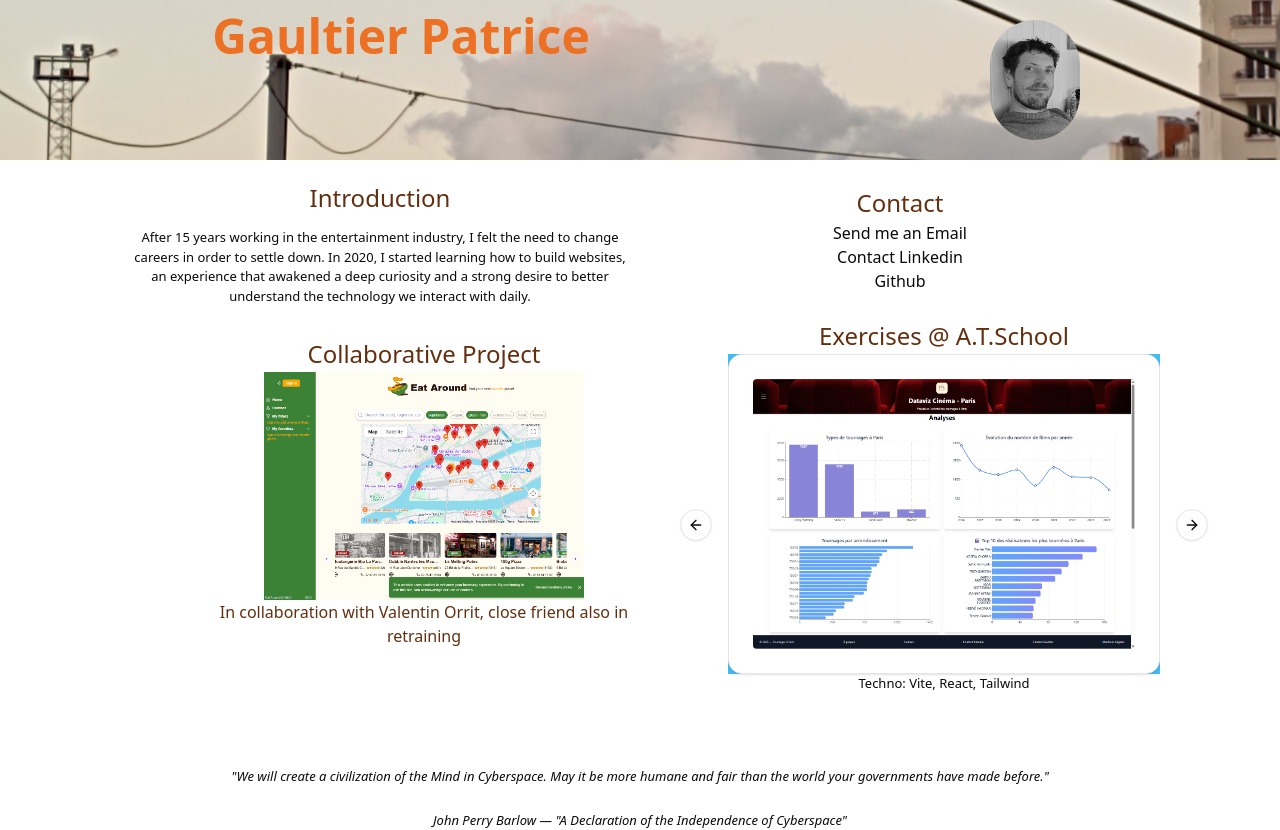
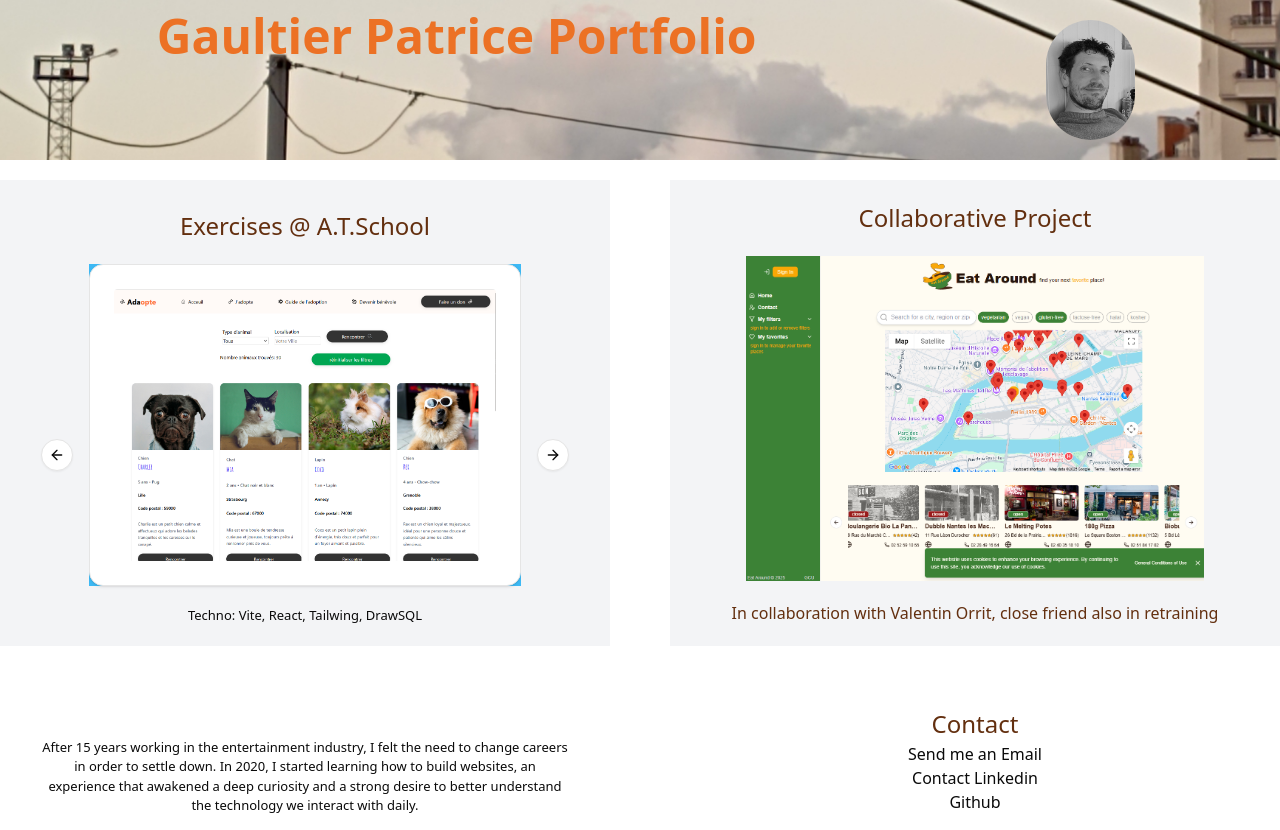
Before and after one commit to gaultierpatrice/portfolioGP, a React (Vite) app: page / in a window 1280 px wide. Shown: the top 830 px of the page. Built offline with nearby package versions, Linux system fonts and the light colour scheme.

Commit message:
chore: redesign quite ok

```diff
--- a/src/App.tsx
+++ b/src/App.tsx
@@ -12,20 +12,18 @@ function App() {
       <div className=" flex flex-col items-center">
         <Header />
 
-        <div className=" flex flex-col px-10 sm:flex-row sm:px-30">
-          <div className="flex-1 ">
+        <div className="grid grid-cols-1 lg:grid-cols-2 gap-15 mt-5">
+          <div className="h-full bg-gray-100">
+            <Exercise />
+          </div>
+          <div className="h-full bg-gray-100 flex flex-col">
+            <Project />
+          </div>
+          <div className="h-full">
             <Intro />
           </div>
-          <div className="flex-1 flex flex-col justify-center items-center">
+          <div className="h-full">
             <Contact />
-          </div>
-        </div>
-        <div className=" flex flex-col sm:flex-row sm:px-30">
-          <div className="flex flex-col flex-1  md:flex-row">
-            <Project />
-            <div className="flex-1 ">
-              <Exercise />
-            </div>
           </div>
         </div>
 
--- a/src/components/Exercise.tsx
+++ b/src/components/Exercise.tsx
@@ -10,10 +10,10 @@ import { exercises } from "@/components/data/exercises.ts";
 
 export default function Exercise() {
   return (
-    <div id="carousel" className="mt-2w-full flex flex-col items-center">
-      <h2>Exercises @ A.T.School</h2>
+    <div id="carousel" className="mt-2 w-full flex flex-col items-center">
+      <h2 className="p-5">Exercises @ A.T.School</h2>
       <Carousel opts={{ loop: true }} className="">
-        <CarouselContent className="w-md">
+        <CarouselContent className="w-sm md:w-md">
           {exercises.map((exercise, index) => (
             <CarouselItem key={index}>
               <a
@@ -22,7 +22,7 @@ export default function Exercise() {
                 className="group relative block bg-sky-500/75"
               >
                 <Card>
-                  <CardContent className="relative flex flex-col items-center w-full max-w-sm md:max-w-md">
+                  <CardContent className="relative flex flex-col items-center w-full">
                     {exercise.image && (
                       <img
                         src={exercise.image}
@@ -48,7 +48,7 @@ export default function Exercise() {
                 </Card>
               </a>
               {exercise.stack?.length > 0 && (
-                <p>Techno: {exercise.stack.join(", ")}</p>
+                <p className="p-5">Techno: {exercise.stack.join(", ")}</p>
               )}
             </CarouselItem>
           ))}
--- a/src/components/Header.tsx
+++ b/src/components/Header.tsx
@@ -1,7 +1,7 @@
 export default function Header() {
   return (
     <div className="flex flex-row min-h-[20vh] justify-around w-full bg-[url(../public/image/background/img_header.jpg)] bg-size-[auto_1280px] bg-center bg-no-repeat">
-      <h1 className="pl-3 font-semibold">Gaultier Patrice</h1>
+      <h1 className="pl-3 font-semibold">Gaultier Patrice Portfolio</h1>
       <img src="image/PhotoProfilOk.jpg" className="h-30 mt-5 rounded-full " />
     </div>
   );
--- a/src/components/Intro.tsx
+++ b/src/components/Intro.tsx
@@ -3,8 +3,7 @@ export default function Intro() {
     <div className="flex flex-col">
       <div className="mt-5 flex flex-col min-height-screen">
         <div className="flex flex-col items-center">
-          <h2>Introduction</h2>
-          <p className="p-3">
+          <p className="p-3 px-10">
             After 15 years working in the entertainment industry, I felt the
             need to change careers in order to settle down. In 2020, I started
             learning how to build websites, an experience that awakened a deep
--- a/src/components/Project.tsx
+++ b/src/components/Project.tsx
@@ -1,14 +1,14 @@
 export default function Project() {
   return (
-    <div className="mt-2.5 p-2 flex flex-col items-center max-w-5/6 sm:px-20">
-      <h2>Collaborative Project</h2>
-      <div className=" flex flex-col items-center">
+    <div>
+      <h2 className="p-5">Collaborative Project</h2>
+      <div className=" flex flex-col items-center justify-center">
         <a
           target="_blank"
           href="https://eataround.co/"
-          className="group relative block max-w-xs"
+          className="group relative block max-w-9/12"
         >
-          <div className="max-w-xs ">
+          <div className="">
             <img
               id="imgEA"
               src="../image/screenshots/projets/eataround.png"
@@ -34,7 +34,7 @@ export default function Project() {
           </div>
         </a>
 
-        <h3>
+        <h3 className="p-5">
           In collaboration with Valentin Orrit, close friend also in retraining
         </h3>
       </div>
--- a/src/components/data/exercises.ts
+++ b/src/components/data/exercises.ts
@@ -1,4 +1,12 @@
 export const exercises = [
+  {
+    title: "Adaopte",
+    date: "January 2026",
+    goal: "Build a pet adoption platform with database approach",
+    stack: ["Vite", "React", "Tailwing", "DrawSQL"],
+    image: "/image/screenshots/exercices/adaopte.png",
+    link: "https://adaoptemg.vercel.app/",
+  },
   {
     title: "Dataviz",
     date: "November 2025",
```
Also changed, not shown: public/image/screenshots/exercices/adaopte.png (added).
